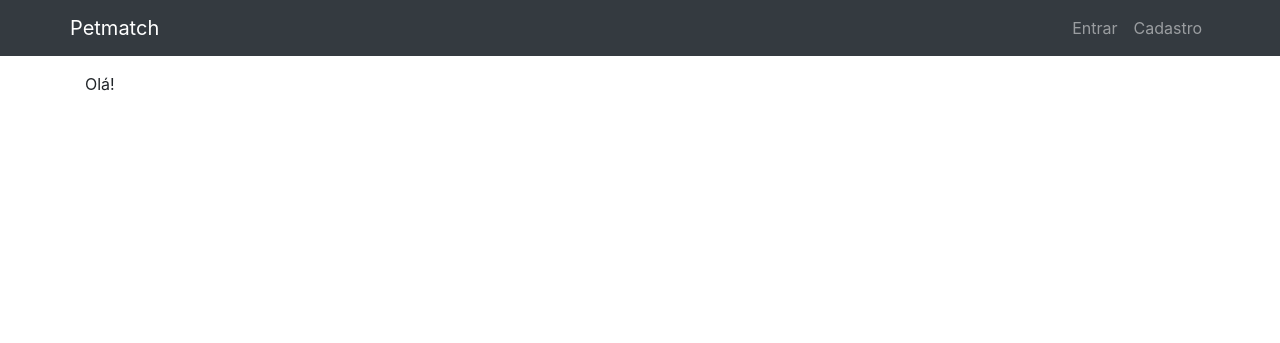
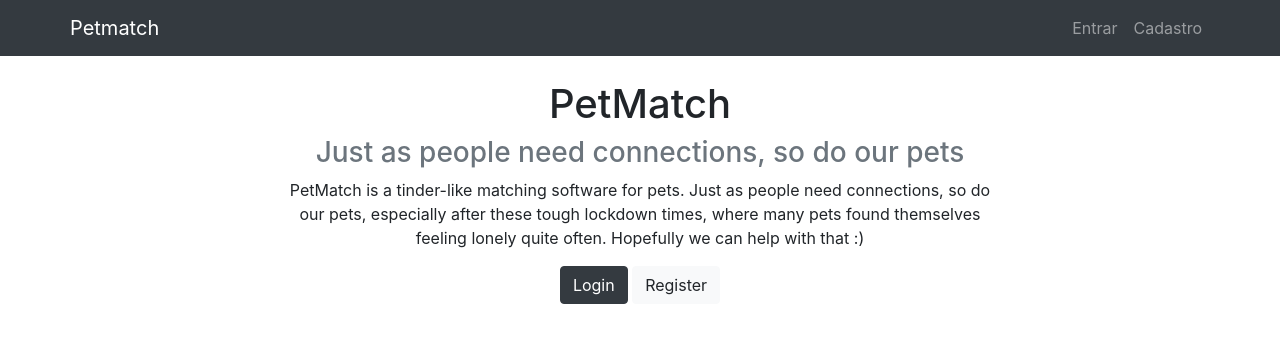
Before and after one commit to JVitorCarv/petmatch, a Django app: template templates/home.html in a window 1280 px wide. Shown: the top 343 px of the page. Run offline with Django 4.2, Linux system fonts and the light colour scheme; the template is opened without the code that fills it, so the values that code supplies are empty; some libraries are stand-ins or nearby versions.

Commit message:
Add login authentication

```diff
--- /dev/null
+++ b/pages/urls.py
@@ -0,0 +1,9 @@
+from django.urls import path
+
+from . import views
+
+app_name = "pages"
+
+urlpatterns = [
+    path("", views.HomePageView.as_view(), name="home"),
+]
--- a/pages/views.py
+++ b/pages/views.py
@@ -1,3 +1,4 @@
-from django.shortcuts import render
+from django.views.generic import TemplateView
 
-# Create your views here.
+class HomePageView(TemplateView):
+    template_name = "home.html"
--- a/petmatch/urls.py
+++ b/petmatch/urls.py
@@ -13,6 +13,7 @@ Including another URLconf
     1. Import the include() function: from django.urls import include, path
     2. Add a URL to urlpatterns:  path('blog/', include('blog.urls'))
 """
+from tkinter.font import names
 from django.contrib import admin
 from django.urls import include, path
 from app import views
@@ -21,9 +22,9 @@ urlpatterns = [
 
     path('admin/', admin.site.urls),
     path('accounts/', include('allauth.urls')),
-    path('', views.home),
     path('login/', views.login),
     path('register/', views.register),
     path('feed/', views.feed),
     path('profile/<int:id>/', views.profile),
+    path("", include("pages.urls", namespace="pages"))
 ]
--- a/templates/home.html
+++ b/templates/home.html
@@ -3,5 +3,14 @@
 {% block title %}Loja Python{% endblock %}
 
 {% block content %}
-    Olá!
+<div class="col-8 m-auto pt-2 pb-2 text-center">
+    <h1>PetMatch</h1>
+    <h3 class="text-muted"> Just as people need connections, so do our pets</h3>
+    <p>PetMatch is a tinder-like matching software for pets. Just as people need connections, so do
+        our pets, especially after these tough lockdown times, where many pets found themselves feeling
+        lonely quite often. Hopefully we can help with that :)
+    </p>
+    <a href="accounts/login/" class="btn btn-info btn-dark" role="button">Login</a>
+    <a href="accounts/signup/" class="btn btn-info btn-light" role="button">Register</a>
+</div>
 {% endblock %}
```
